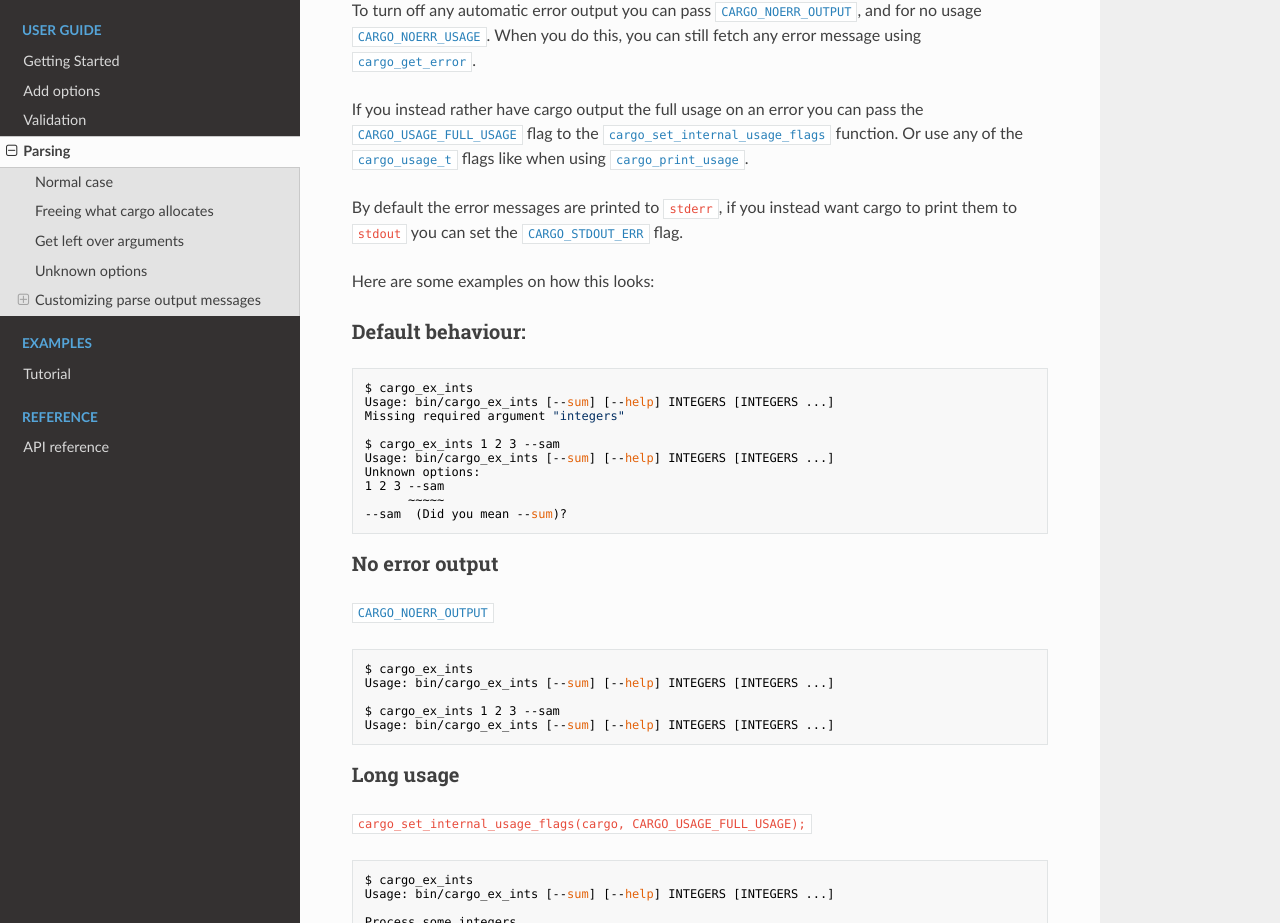
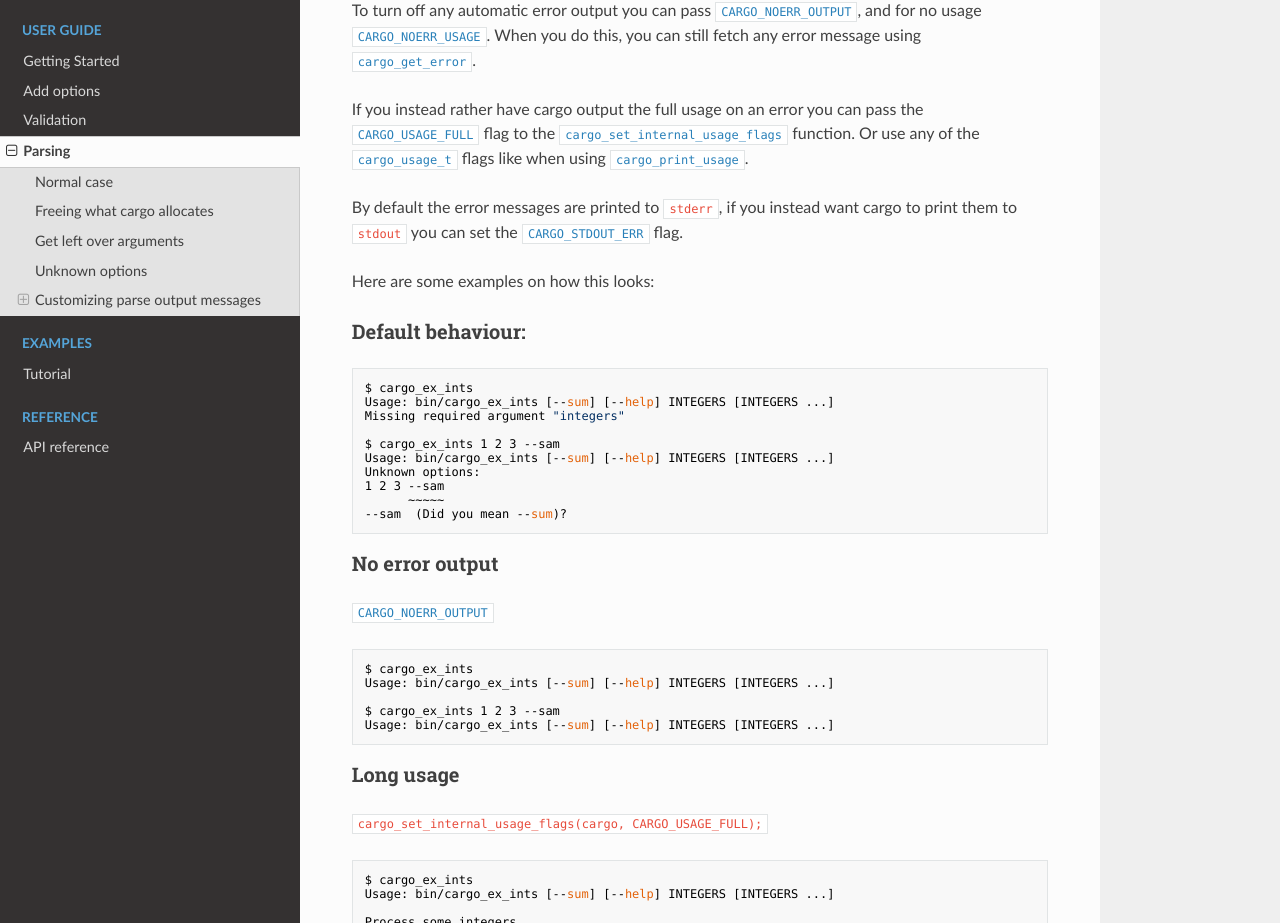
Before and after one commit to JoakimSoderberg/cargo, an MkDocs documentation site: the page built from docs/parsing.md, in a window 1280 px wide and 1400 px high, scrolled down 3263 px. Shown: the part 132-1055 px from the top of the window. Built offline with MkDocs 1.6.1, drawn with Linux system fonts in a browser that asks for light colours; nearby versions of some CDN libraries; old or Windows-style settings are respelled for this version of MkDocs.

Commit message:
Rename dumb usage flags to be shorter

````diff
--- a/docs/parsing.md
+++ b/docs/parsing.md
@@ -154,7 +154,7 @@ If you instead want to output your own error message, or for whatever reason do
 
 To turn off any automatic error output you can pass [`CARGO_NOERR_OUTPUT`](api.md#cargo_noerr_output), and for no usage [`CARGO_NOERR_USAGE`](api.md#cargo_noerr_usage). When you do this, you can still fetch any error message using [`cargo_get_error`](api.md#cargo_get_error).
 
-If you instead rather have cargo output the full usage on an error you can pass the [`CARGO_USAGE_FULL_USAGE`](api.md#cargo_usage_full_usage) flag to the [`cargo_set_internal_usage_flags`](api.md#cargo_set_internal_usage_flags) function. Or use any of the [`cargo_usage_t`](api.md#cargo_usage_t) flags like when using [`cargo_print_usage`](api.md#cargo_print_usage).
+If you instead rather have cargo output the full usage on an error you can pass the [`CARGO_USAGE_FULL`](api.md#cargo_usage_full) flag to the [`cargo_set_internal_usage_flags`](api.md#cargo_set_internal_usage_flags) function. Or use any of the [`cargo_usage_t`](api.md#cargo_usage_t) flags like when using [`cargo_print_usage`](api.md#cargo_print_usage).
 
 By default the error messages are printed to `stderr`, if you instead want cargo to print them to `stdout` you can set the [`CARGO_STDOUT_ERR`](api.md#cargo_stdout_err) flag.
 
@@ -191,7 +191,7 @@ Usage: bin/cargo_ex_ints [--sum] [--help] INTEGERS [INTEGERS ...]
 
 ### Long usage
 
-`cargo_set_internal_usage_flags(cargo, CARGO_USAGE_FULL_USAGE);`
+`cargo_set_internal_usage_flags(cargo, CARGO_USAGE_FULL);`
 
 ```bash
 $ cargo_ex_ints
````
Also changed, not shown: docs/api.md (+3 -3 lines), 3 other files.
